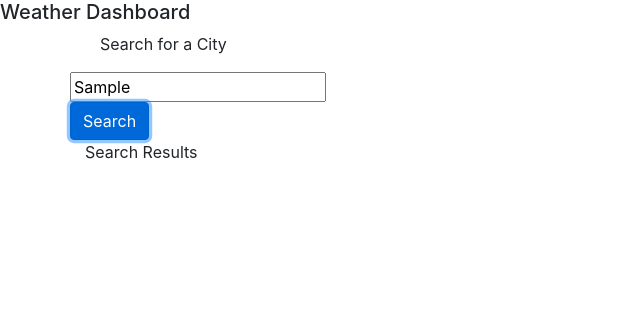
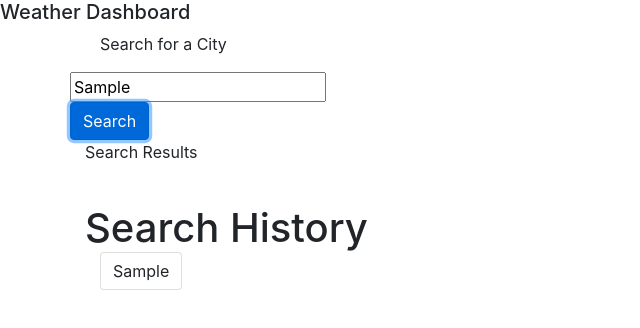
Before and after one commit to chrischo94/Weather, a plain HTML site: page index.html in a window 1280 px wide. Both pictures are taken after typing "Sample" into the empty fields and a click on the button "Search". Shown: the whole page, without its empty margins (0-640 px from the left). Drawn offline with nearby package versions, Linux system fonts and the light colour scheme; no server answers.

Commit message:
local storage

```diff
--- a/index.html
+++ b/index.html
@@ -34,6 +34,10 @@
                             <div class="chum"></div>
                             <div class="cwind"></div>
 
+                        </div>
+                    </div>
+                    <div class="h1">Search History
+                        <div class="col-3 search-history">
                         </div>
                     </div>
                     <!-- <div>
--- a/script.js
+++ b/script.js
@@ -3,6 +3,7 @@ var searchInputVal = document.querySelector('#search-input').value
 const baseUrl = 'https://api.openweathermap.org/data/2.5/onecall?lat='
 const apiKey = '&appid=6d7fe1885740c345686c5b56cbcda38f';
 const searchBtn = document.querySelector('.btn');
+var searchHistory = document.querySelector('.search-history');
 var currentDay = moment().format("MM/DD/YYYY");
 // let today = moment().format('1')
 // let todayTemp = document.querySelector(".temp");
@@ -44,7 +45,7 @@ var currentDay = moment().format("MM/DD/YYYY");
 // let friHumid = document.querySelector(".friHum");
 // let friWind = document.querySelector(".friWind");
 
-
+var saveCities = [];
 const weatherNow = [];
 
 function getLatLong(searchInputVal) {
@@ -115,6 +116,14 @@ function currentWeather(data){
 
     document.querySelector('.showtheWeather').appendChild(createWeatherDiv);
 }
+function saveSearch(){
+    var searched = document.createElement('button');
+    searched.classList.add('card', 'btn');
+    searched.textContent = searchInputVal;
+    searched.addEventListener('click', handleSearchFormSubmit);
+    searchHistory.appendChild(searched);
+}
+
 function handleSearchFormSubmit(event) {
     event.preventDefault();
     searchInputVal = document.querySelector('#search-input').value;
@@ -123,7 +132,11 @@ function handleSearchFormSubmit(event) {
     if (!searchInputVal) {
 
         console.log("Enter a valid city")
+    } else {
+        saveCities.push(searchInputVal)
+        localStorage.setItem("saveCities", JSON.stringify(saveCities))
     }
     getLatLong(searchInputVal);
+    saveSearch()
 }
 searchBtn.addEventListener('click', handleSearchFormSubmit);
```
